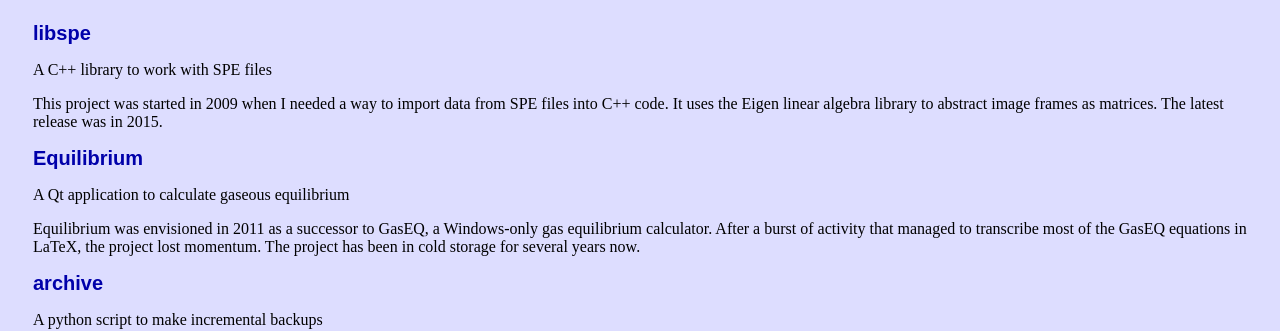
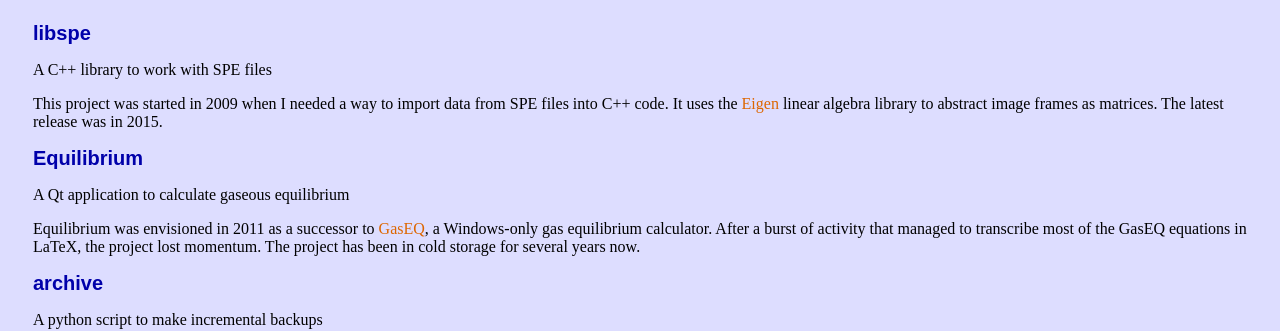
Before and after one commit to dekonvoluted/dekonvoluted.github.io, a Jekyll site: the page built from projects.md, in a window 1280 px wide. Shown: the part 141-472 px from the top of the page. Built offline with Jekyll 4.4.1, drawn with Linux system fonts in a browser that asks for light colours; part of the change alters nothing that is shown.

```diff
--- a/projects.md
+++ b/projects.md
@@ -9,14 +9,14 @@ permalink: /projects/
 A C++ library to work with SPE files
 
 This project was started in 2009 when I needed a way to import data from SPE files into C++ code.
-It uses the Eigen linear algebra library to abstract image frames as matrices.
+It uses the [Eigen](http://eigen.tuxfamily.org/index.php?title=Main_Page) linear algebra library to abstract image frames as matrices.
 The latest release was in 2015.
 
 # Equilibrium
 
 A Qt application to calculate gaseous equilibrium
 
-Equilibrium was envisioned in 2011 as a successor to GasEQ, a Windows-only gas equilibrium calculator.
+Equilibrium was envisioned in 2011 as a successor to [GasEQ](http://www.gaseq.co.uk/), a Windows-only gas equilibrium calculator.
 After a burst of activity that managed to transcribe most of the GasEQ equations in LaTeX, the project lost momentum.
 The project has been in cold storage for several years now.
 
```
